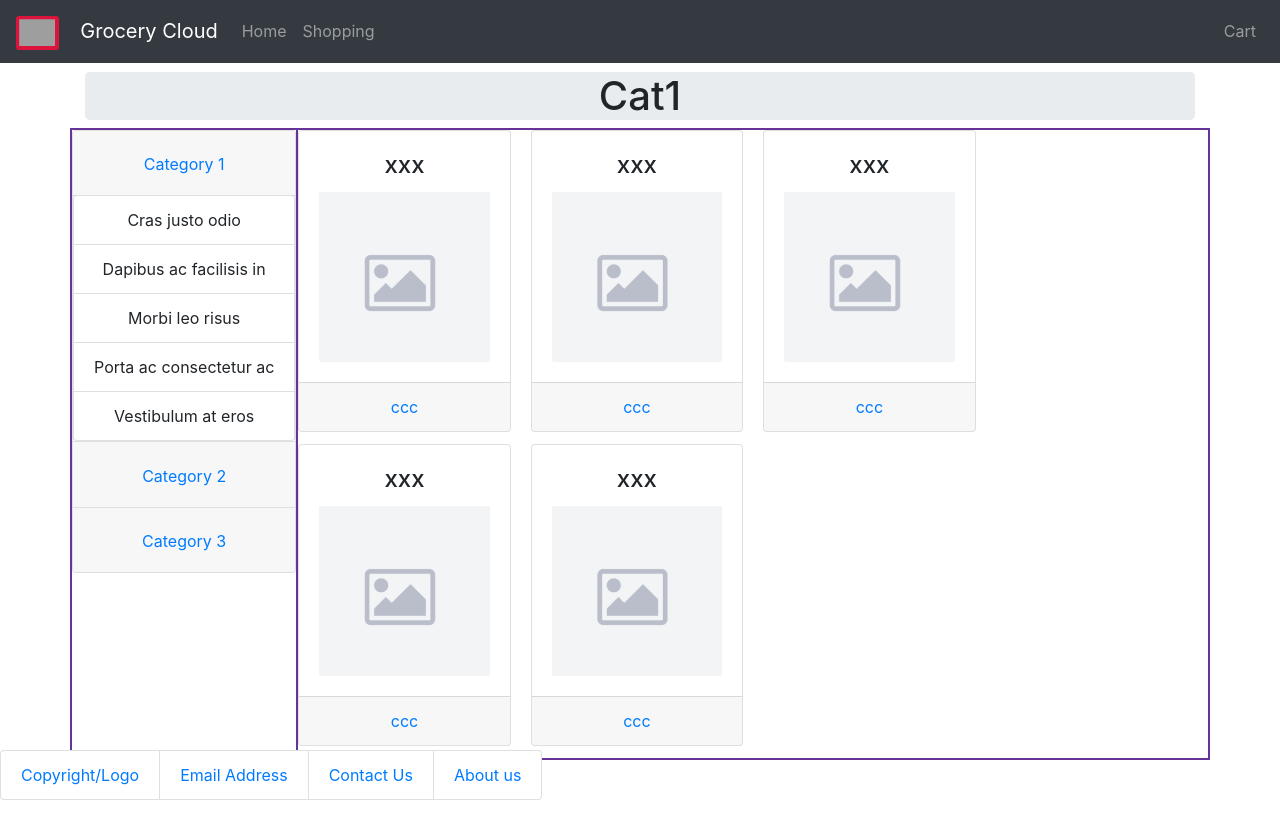
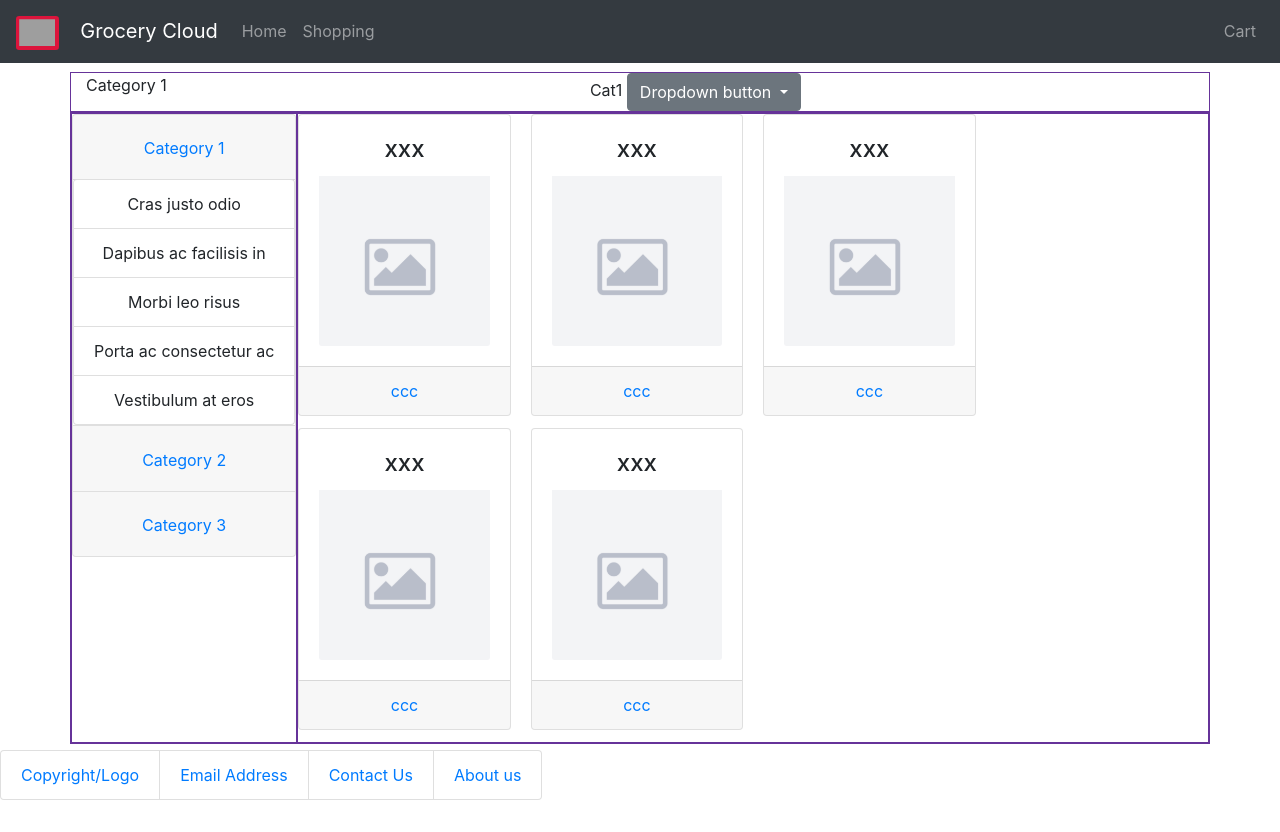
Before and after one commit to DonCorleone/Capstone-Client, an Angular app: page /shopping in a window 1280 px wide. Built offline with nearby package versions, Linux system fonts and the light colour scheme; grey boxes are pictures that could not be loaded.

Commit message:
jumbotron gone

```diff
--- a/src/app/components/shopping-page/shopping-page.component.html
+++ b/src/app/components/shopping-page/shopping-page.component.html
@@ -1,9 +1,33 @@
 <div class="container">
-  <div class="jumbotron p-0 m-0">
-    <h1 class="display-6">Cat1</h1>
+
+  <div class="row tempBorder">
+    <div class="col-auto">
+      Category 1
+    </div>
+    <div class="col">
+
+    </div>
+    <div class="col-auto">
+      <div class="dropdown">Cat1
+        <button class="btn btn-secondary dropdown-toggle" type="button" id="dropdownMenuButton" data-toggle="dropdown"
+          aria-haspopup="true" aria-expanded="false">
+          Dropdown button
+        </button>
+        <div class="dropdown-menu" aria-labelledby="dropdownMenuButton">
+          <a class="dropdown-item" href="#">Action</a>
+          <a class="dropdown-item" href="#">Another action</a>
+          <a class="dropdown-item" href="#">Something else here</a>
+        </div>
+      </div>
+    </div>
+    <div class="col">
+
+    </div>
   </div>
 
+
   <div class="row tempBorder">
+
     <div class="col-auto tempBorder p-0">
       <div class="accordion" id="accordionExample">
         <div class="card">
```
